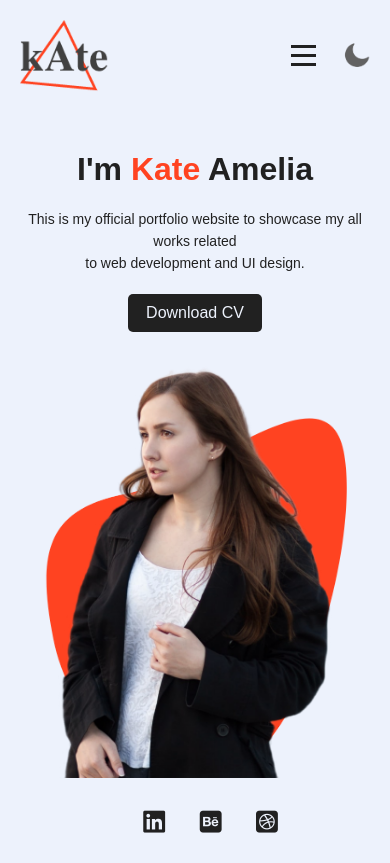
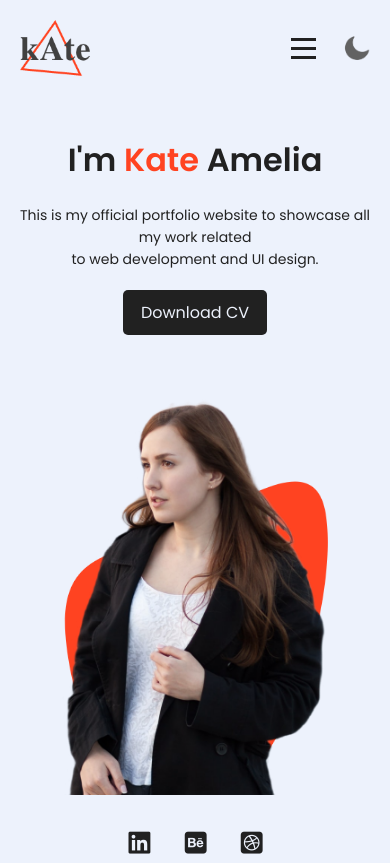
Before and after one commit to eddy-udoh/Dark-mode-webiste, a plain HTML site: page index.html in a window 390 px wide. Drawn offline with Linux system fonts and the light colour scheme.

Commit message:
Fully reponsive + darkmode

```diff
--- a/index.html
+++ b/index.html
@@ -1,319 +1,44 @@
 <!DOCTYPE html>
 <html lang="en">
+
 <head>
     <meta charset="UTF-8" />
-  <meta name="viewport" content="width=device-width, initial-scale=1.0"/>
+    <meta name="viewport" content="width=device-width, initial-scale=1.0" />
     <title>Portfolio Website</title>
+    <link href="https://fonts.googleapis.com/css2?family=Poppins:wght@400;600&display=swap" rel="stylesheet">
     <script src="https://kit.fontawesome.com/66181f234a.js" crossorigin="anonymous"></script>
-  <style>
-    * {
-      margin: 0;
-      padding: 0;
-      box-sizing: border-box;
-    }
-
-    :root {
-      --primary-color: #edf2fc;
-      --secondary-color: #212121;
-    }
-
-    .dark-theme {
-      --primary-color: #000106;
-      --secondary-color: #fff;
-    }
-
-    body {
-      font-family: sans-serif;
-      background: var(--primary-color);
-      color: var(--secondary-color);
-    }
-
-    .hero {
-      height: 100vh;
-      width: 100%;
-      position: relative;
-      overflow: hidden;
-    }
-
-    nav {
-      width: 90%;
-      margin: auto;
-      padding: 20px 0;
-      display: flex;
-      align-items: center;
-      justify-content: space-between;
-      position: relative;
-    }
-
-    .logo {
-      width: 100px;
-      cursor: pointer;
-    }
-
-    .nav-right {
-      display: flex;
-      align-items: center;
-      gap: 20px;
-    }
-
-    #icon {
-      width: 30px;
-      cursor: pointer;
-    }
-
-    .nav-links {
-      display: flex;
-      align-items: center;
-      gap: 30px;
-    }
-
-    .nav-links ul {
-      display: flex;
-      list-style: none;
-    }
-
-    .nav-links li {
-      margin: 10px 20px;
-    }
-
-    .nav-links li a {
-      text-decoration: none;
-      color: var(--secondary-color);
-      font-weight: 500;
-    }
-
-    .nav-links li a:hover {
-      color: #ff4321;
-    }
-
-    .hamburger {
-      display: none;
-      flex-direction: column;
-      cursor: pointer;
-      padding: 5px;
-    }
-
-    .hamburger span {
-      width: 25px;
-      height: 3px;
-      background: var(--secondary-color);
-      margin: 3px 0;
-      transition: 0.3s;
-    }
-
-    .hamburger.active span:nth-child(1) {
-      transform: rotate(45deg) translate(6px, 6px);
-    }
-
-    .hamburger.active span:nth-child(2) {
-      opacity: 0;
-    }
-
-    .hamburger.active span:nth-child(3) {
-      transform: rotate(-45deg) translate(6px, -6px);
-    }
-
-    .info {
-      margin-left: 8%;
-      margin-top: 12%;
-    }
-
-    .info h1 {
-      font-size: 70px;
-      margin-bottom: 20px;
-    }
-
-    span {
-      color: #ff4321;
-    }
-
-    .info p {
-      line-height: 22px;
-      margin-bottom: 20px;
-    }
-
-    .info a {
-      background: var(--secondary-color);
-      padding: 10px 18px;
-      text-decoration: none;
-      color: var(--primary-color);
-      border-radius: 5px;
-      transition: 0.3s;
-      display: inline-block;
-    }
-
-    .info a:hover {
-      background: #ff4321;
-    }
-
-    .img-box {
-    width: 45%;
-    height: auto;
-    aspect-ratio: 3/4; /* Keeps consistent image aspect ratio */
-    position: absolute;
-    bottom: 0;
-    right: 100px;
-    pointer-events: none; /* Optional: avoid hover glitches on touch devices */
-}
-
-.img-box img {
-    position: absolute;
-    bottom: 0;
-    left: 50%;
-    transform: translateX(-50%);
-    max-width: 100%;
-    height: auto;
-    transition: bottom 1s, left 1s;
-}
-
-.img-box:hover .back-img {
-    bottom: 40px;
-}
-
-.img-box:hover .main-img {
-    left: 54%;
-}
-
-    .social-links {
-      margin-left: 8%;
-      margin-top: 50px;
-    }
-
-    .social-links a {
-      font-size: 40px;
-      color: var(--secondary-color);
-      margin-right: 20px;
-      transition: 0.3s;
-    }
-
-    .social-links a:hover {
-      color: #ff4321;
-    }
-
-    /* Mobile Styles */
-    @media screen and (max-width: 768px) {
-      .hamburger {
-        display: flex;
-      }
-
-      .nav-links {
-        position: fixed;
-        top: 0;
-        left: -100%;
-        width: 100%;
-        height: 100vh;
-        background: var(--primary-color);
-        flex-direction: column;
-        justify-content: center;
-        align-items: center;
-        transition: left 0.3s ease;
-        z-index: 1000;
-      }
-
-      .nav-links.active {
-        left: 0;
-      }
-
-      .nav-links ul {
-        flex-direction: column;
-      }
-
-      .nav-links li {
-        margin: 20px 0;
-      }
-
-      .nav-links li a {
-        font-size: 24px;
-      }
-
-      .close-btn {
-        position: absolute;
-        top: 30px;
-        right: 30px;
-        font-size: 30px;
-        cursor: pointer;
-        color: var(--secondary-color);
-      }
-
-      .info {
-        text-align: center;
-        margin: 10% 5% 0 5%;
-      }
-
-      .info h1 {
-        font-size: 40px;
-      }
-
-      .info p {
-        font-size: 14px;
-      }
-
-       .img-box {
-        position: relative;
-        width: 70%;
-        margin: 30px auto 0;
-        right: 0;
-        bottom: unset;
-        aspect-ratio: 3/4;
-    }
-
-    .img-box img {
-        max-height: 100%;
-    }
-      .social-links {
-        text-align: center;
-        margin-top: 30px;
-      }
-
-      .social-links a {
-        font-size: 30px;
-        margin: 0 15px;
-      }
-    }
-
-    @media screen and (max-width: 480px) {
-      .img-box {
-        width: 80%;
-    }
-        .info h1 {
-        font-size: 32px;
-      }
-
-      .social-links a {
-        font-size: 25px;
-      }
-    }
-  </style>
+    <link rel="stylesheet" href="style.css" />
 </head>
 <body>
     <div class="hero">
         <nav>
-      <img src="assests/portfolio_site_img/logo.png" class="logo" alt="logo" />
+            <img src="assests/portfolio_site_img/logo.png" class="logo" alt="Logo" />
 
             <div class="nav-links" id="navLinks">
                 <div class="close-btn" id="closeBtn">&times;</div>
                 <ul>
-          <li><a href="">HOME</a></li>
-          <li><a href="">ABOUT</a></li>
-          <li><a href="">PORTFOLIO</a></li>
-          <li><a href="">SERVICES</a></li>
-          <li><a href="">HIRE ME</a></li>
+                    <li><a href="#" class="active">HOME</a></li>
+                    <li><a href="#">ABOUT</a></li>
+                    <li><a href="#">PORTFOLIO</a></li>
+                    <li><a href="#">SERVICES</a></li>
+                    <li><a href="#">HIRE ME</a></li>
                 </ul>
             </div>
 
             <div class="nav-right">
-        <div class="hamburger" id="hamburger">
+                <button class="hamburger" id="hamburger" aria-label="Menu Toggle" aria-expanded="false">
                     <span></span>
                     <span></span>
                     <span></span>
-        </div>
-        <img src="assests/dark theme icon/moon.png" id="icon" />
+                </button>
+                <img src="assests/dark theme icon/moon.png" id="icon" alt="Theme toggle icon" />
             </div>
         </nav>
 
         <div class="info">
             <h1>I'm <span>Kate</span> Amelia</h1>
-      <p>This is my official portfolio website to showcase my all works related<br />to web development and UI design.</p>
+            <p>This is my official portfolio website to showcase all my work related<br />to web development and UI
+                design.</p>
             <a href="#">Download CV</a>
         </div>
 
@@ -345,30 +70,23 @@
         hamburger.addEventListener("click", () => {
             hamburger.classList.toggle("active");
             navLinks.classList.toggle("active");
+            hamburger.setAttribute("aria-expanded", hamburger.classList.contains("active"));
         });
 
         closeBtn.addEventListener("click", () => {
             hamburger.classList.remove("active");
             navLinks.classList.remove("active");
+            hamburger.setAttribute("aria-expanded", "false");
         });
 
         document.querySelectorAll(".nav-links a").forEach((link) => {
             link.addEventListener("click", () => {
                 hamburger.classList.remove("active");
                 navLinks.classList.remove("active");
+                hamburger.setAttribute("aria-expanded", "false");
             });
-    });
-
-    document.addEventListener("click", function (event) {
-      if (
-        !hamburger.contains(event.target) &&
-        !navLinks.contains(event.target) &&
-        !event.target.closest(".nav-right")
-      ) {
-        hamburger.classList.remove("active");
-        navLinks.classList.remove("active");
-      }
         });
     </script>
 </body>
+
 </html>
--- a/style.css
+++ b/style.css
@@ -14,27 +14,23 @@
     --secondary-color: #fff;
 }
 
-#icon {
-    width: 30px;
-    cursor: pointer;
-}
-
-nav ul {
-    display: flex;
-    text-align: right;
+body {
+    font-family: 'Poppins', sans-serif;
+    background: var(--primary-color);
+    color: var(--secondary-color);
+    overflow-x: hidden;
+    scroll-behavior: smooth;
 }
 
 .hero {
-    height: 100vh;
+    min-height: 100vh;
     width: 100%;
-    background: var(--primary-color);
-    font-family: sans-serif;
     position: relative;
     overflow: hidden;
 }
 
 nav {
-    width: 84%;
+    width: 90%;
     margin: auto;
     padding: 20px 0;
     display: flex;
@@ -43,19 +39,57 @@ nav {
     position: relative;
 }
 
-nav ul li {
-    display: inline-block;
+.logo {
+    width: 100px;
+    cursor: pointer;
+}
+
+.nav-right {
+    display: flex;
+    align-items: center;
+    gap: 20px;
+}
+
+#icon {
+    width: 30px;
+    cursor: pointer;
+}
+
+.nav-links {
+    display: flex;
+    align-items: center;
+    gap: 30px;
+}
+
+.nav-links ul {
+    display: flex;
     list-style: none;
+}
+
+.nav-links li {
     margin: 10px 20px;
 }
 
-nav ul li a {
+.nav-links li a {
     text-decoration: none;
     color: var(--secondary-color);
+    font-weight: 500;
 }
 
-nav ul li a:hover {
+.nav-links li a:hover,
+.nav-links li a.active {
     color: #ff4321;
+    border-bottom: 2px solid #ff4321;
+}
+
+.close-btn {
+    display: none;
+    position: absolute;
+    top: 30px;
+    right: 30px;
+    font-size: 30px;
+    cursor: pointer;
+    color: var(--secondary-color);
 }
 
 .hamburger {
@@ -63,6 +97,8 @@ nav ul li a:hover {
     flex-direction: column;
     cursor: pointer;
     padding: 5px;
+    background: none;
+    border: none;
 }
 
 .hamburger span {
@@ -71,7 +107,6 @@ nav ul li a:hover {
     background: var(--secondary-color);
     margin: 3px 0;
     transition: 0.3s;
-    transform-origin: center;
 }
 
 .hamburger.active span:nth-child(1) {
@@ -86,27 +121,14 @@ nav ul li a:hover {
     transform: rotate(-45deg) translate(6px, -6px);
 }
 
-.nav-right {
-    display: flex;
-    align-items: center;
-    gap: 20px;
-}
-
-.logo {
-    width: 100px;
-    cursor: pointer;
-}
-
 .info {
     margin-left: 8%;
-    margin-top: 15%;
+    margin-top: 12%;
 }
 
 .info h1 {
     font-size: 70px;
-    color: var(--secondary-color);
     margin-bottom: 20px;
-
 }
 
 span {
@@ -114,7 +136,6 @@ span {
 }
 
 .info p {
-    color: var(--secondary-color);
     line-height: 22px;
     margin-bottom: 20px;
 }
@@ -124,20 +145,20 @@ span {
     padding: 10px 18px;
     text-decoration: none;
     color: var(--primary-color);
+    border-radius: 5px;
+    transition: 0.3s;
     display: inline-block;
-    margin: 30px 0;
-    border-radius: 5px;
-    transition: background 0.3s ease;
 }
 
 .info a:hover {
-    background: #ff4321;
-    color: var(--primary-color);
+    background: transparent;
+    color: #ff4321;
+    border: 1px solid #ff4321;
 }
 
 .img-box {
     width: 45%;
-    height: 80%;
+    height: 70%;
     position: absolute;
     bottom: 0;
     right: 100px;
@@ -146,10 +167,11 @@ span {
 .img-box img {
     height: 100%;
     position: absolute;
-    left: 50%;
+    left: 70%;
     bottom: 0;
     transform: translateX(-50%);
     transition: bottom 1s, left 1s;
+    object-fit: cover;
 }
 
 .img-box:hover .back-img {
@@ -157,7 +179,7 @@ span {
 }
 
 .img-box:hover .main-img {
-    left: 54%;
+    left: 60%;
 }
 
 .social-links {
@@ -169,7 +191,7 @@ span {
     font-size: 40px;
     color: var(--secondary-color);
     margin-right: 20px;
-    transition: color 0.3s ease;
+    transition: 0.3s;
 }
 
 .social-links a:hover {
@@ -177,6 +199,10 @@ span {
 }
 
 @media screen and (max-width: 768px) {
+    .logo {
+        width: 80px;
+    }
+
     .hamburger {
         display: flex;
     }
@@ -187,7 +213,8 @@ span {
         left: -100%;
         width: 100%;
         height: 100vh;
-        background: var(--primary-color);
+        background: rgba(255, 255, 255, 0.95);
+        backdrop-filter: blur(10px);
         flex-direction: column;
         justify-content: center;
         align-items: center;
@@ -199,117 +226,81 @@ span {
         left: 0;
     }
 
+    .nav-links ul {
+        flex-direction: column;
+    }
+
     .nav-links li {
         margin: 20px 0;
     }
 
     .nav-links li a {
         font-size: 24px;
-        font-weight: bold;
     }
 
     .close-btn {
-        position: absolute;
-        top: 30px;
-        right: 30px;
-        font-size: 30px;
-        color: var(--secondary-color);
-        cursor: pointer;
         display: block;
     }
 
     .info {
-        margin-left: 5%;
-        margin-top: 10%;
         text-align: center;
+        margin: 10% 5% 0 5%;
     }
 
     .info h1 {
         font-size: 40px;
-        margin-bottom: 15px;
     }
 
     .info p {
         font-size: 14px;
-        line-height: 20px;
-        margin-bottom: 15px;
-        padding: 0 10px;
-    }
-
-    .info a {
-        padding: 12px 20px;
-        font-size: 16px;
     }
 
     .img-box {
+        position: relative;
         width: 70%;
-        height: 50%;
-        right: 15%;
-        bottom: 10%;
+        aspect-ratio: 2.8/4;
+        margin: 70px auto 0;
+        right: 0;
+        bottom: unset;
+        height: auto;
     }
 
+    .img-box img {
+        position: absolute;
+        bottom: 0;
+        left: 50%;
+        transform: translateX(-50%);
+        max-width: 100%;
+        height: auto;
+    }
+
+
     .social-links {
-        margin-left: 5%;
-        margin-top: 20px;
         text-align: center;
+        margin-top: 30px;
+        padding-right: 30px;
     }
 
     .social-links a {
         font-size: 30px;
         margin: 0 15px;
     }
+}
 
-    nav {
-        width: 90%;
-        padding: 15px 0;
-    }
-
+@media screen and (max-width: 480px) {
     .logo {
         width: 80px;
     }
 
-    #icon {
-        width: 25px;
+    .img-box {
+        width: 70%;
     }
-}
 
-@media screen and (max-width: 480px) {
     .info h1 {
         font-size: 32px;
     }
 
-    .info p {
-        font-size: 13px;
-    }
-
-    .img-box {
-        width: 80%;
-        height: 45%;
-        right: 10%;
-    }
-
     .social-links a {
         font-size: 25px;
-        margin: 0 10px;
-    }
-
-    nav {
-        width: 95%;
     }
 }
-
-
-@media screen and (min-width: 769px) and (max-width: 1024px) {
-    .info h1 {
-        font-size: 55px;
-    }
-
-    .img-box {
-        width: 50%;
-        right: 50px;
-    }
-
-    nav {
-        width: 90%;
-    }
-}
```
Lines whose indentation alone changed are shown as unchanged.
